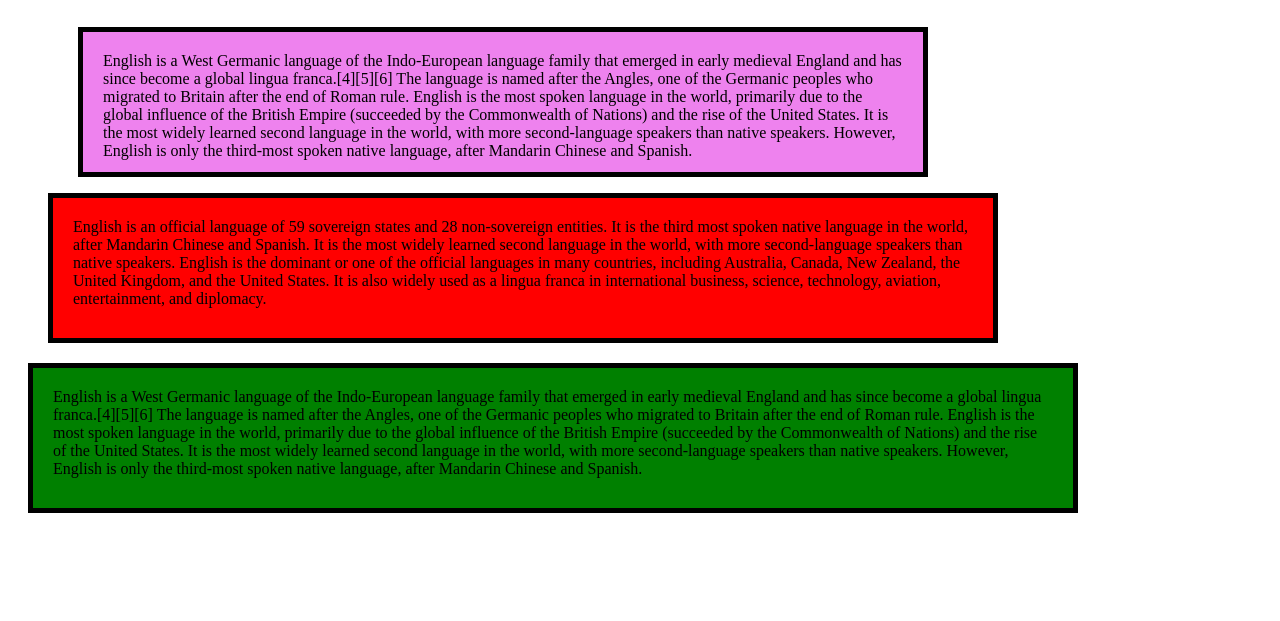
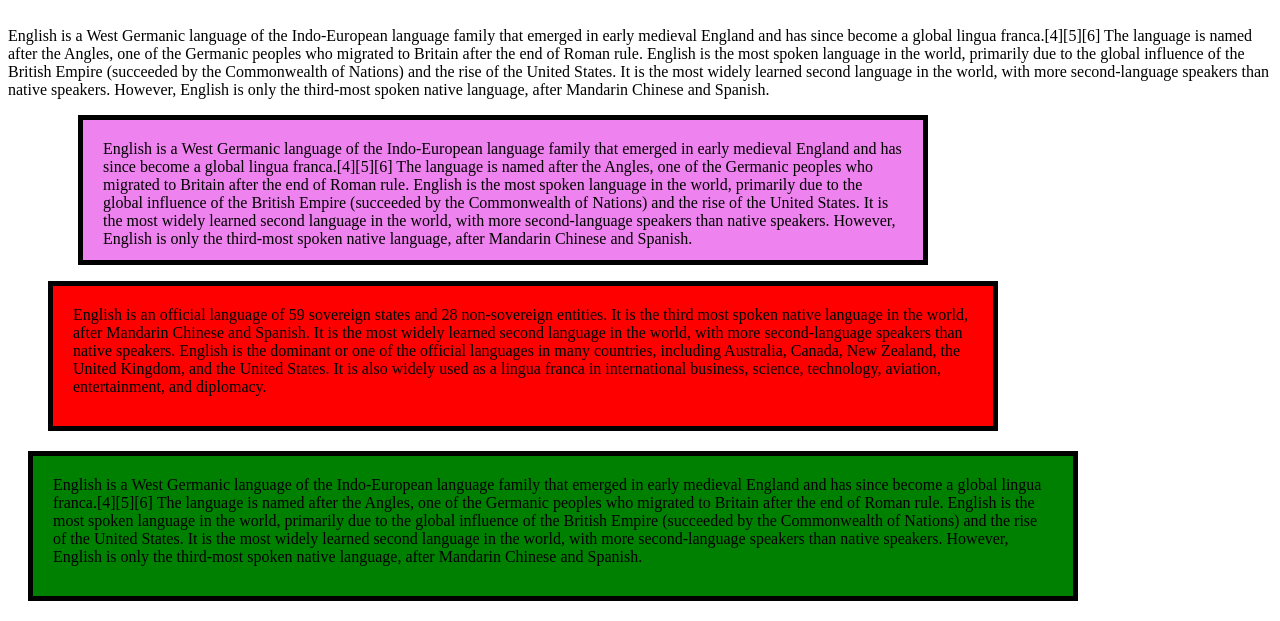
Before and after one commit to mohitverma221717-ctrl/HTML-TUTORIAL, a plain HTML site: page boxmodel.html in a window 1280 px wide. Shown: the part 297-918 px from the top of the page. Before the commit the page ends 830 px from the top, so only its background shows below. Drawn offline with Linux system fonts and the light colour scheme.

Commit message:
paragrapf

```diff
--- a/boxmodel.html
+++ b/boxmodel.html
@@ -60,6 +60,7 @@
 <body>
     <h1 class="Welcome">Welcome to my first page of box model</h1>
     <p class="first">About English language</p>
+    <p>English is a West Germanic language of the Indo-European language family that emerged in early medieval England and has since become a global lingua franca.[4][5][6] The language is named after the Angles, one of the Germanic peoples who migrated to Britain after the end of Roman rule. English is the most spoken language in the world, primarily due to the global influence of the British Empire (succeeded by the Commonwealth of Nations) and the rise of the United States. It is the most widely learned second language in the world, with more second‑language speakers than native speakers. However, English is only the third‑most spoken native language, after Mandarin Chinese and Spanish.</p>
 
     <p class="second">English is a West Germanic language of the Indo-European language family that emerged in early medieval England and has since become a global lingua franca.[4][5][6] The language is named after the Angles, one of the Germanic peoples who migrated to Britain after the end of Roman rule. English is the most spoken language in the world, primarily due to the global influence of the British Empire (succeeded by the Commonwealth of Nations) and the rise of the United States. It is the most widely learned second language in the world, with more second‑language speakers than native speakers. However, English is only the third‑most spoken native language, after Mandarin Chinese and Spanish.</p>
 
```
